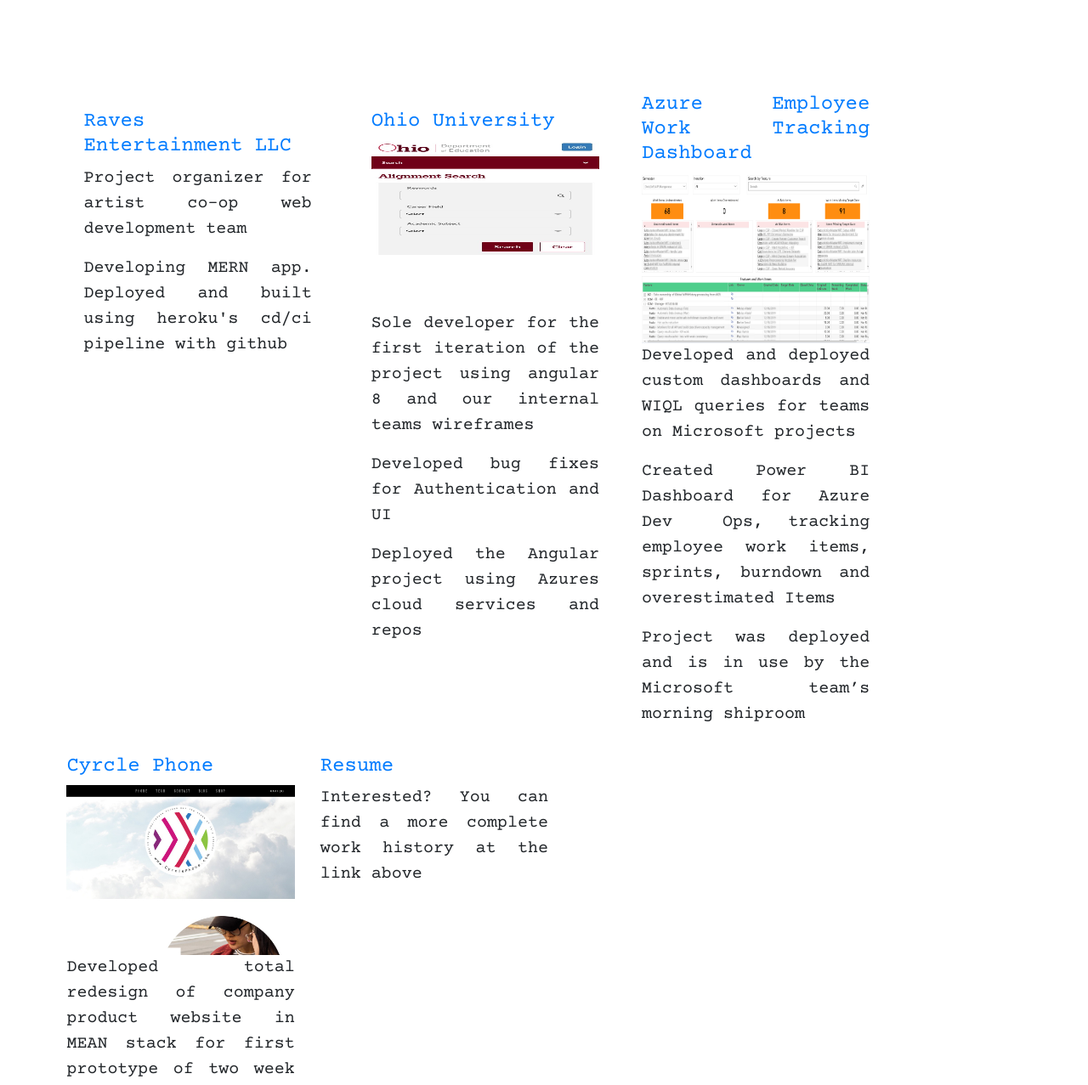
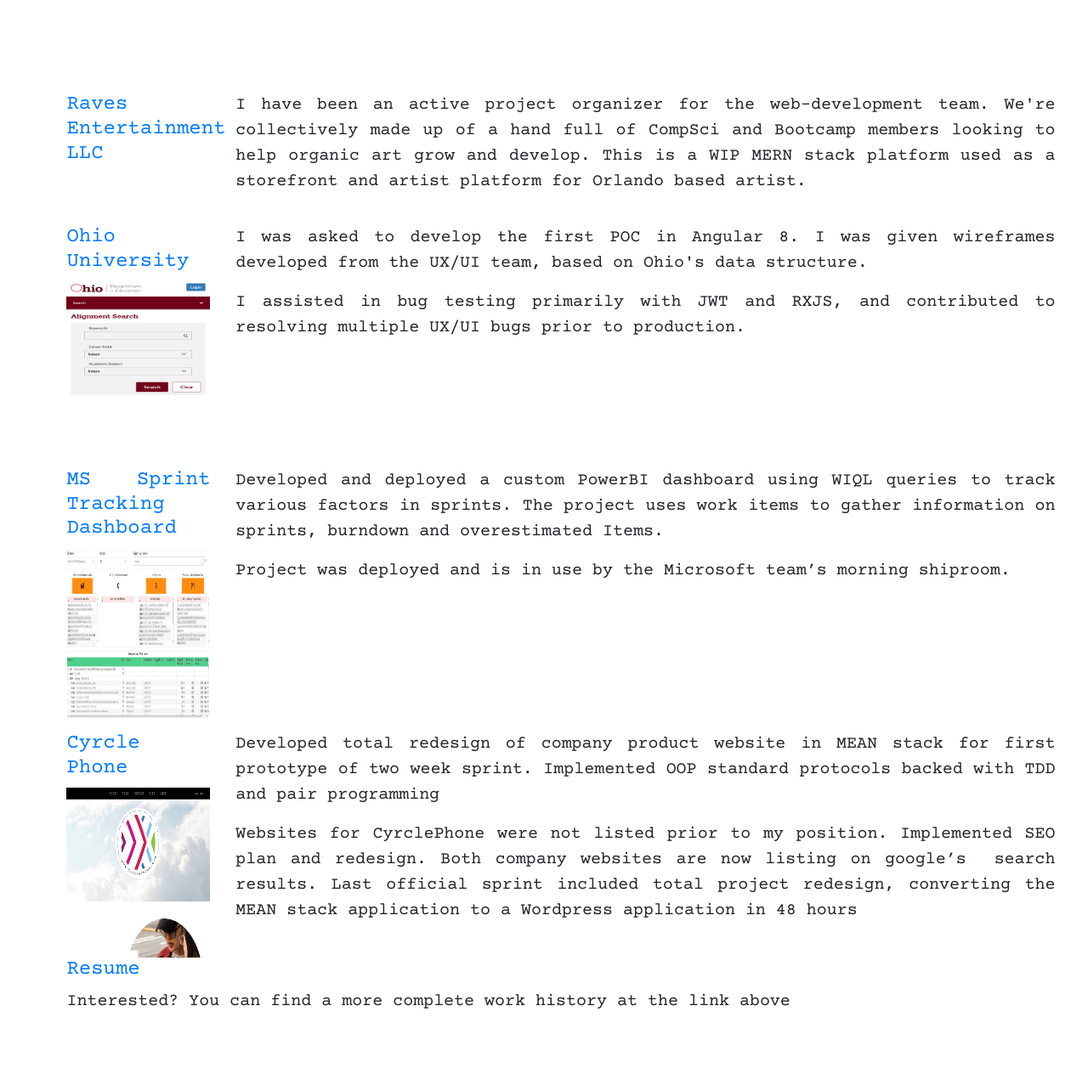
Before and after one commit to Hanleyjames/Hanleyjames.github.io, a plain HTML site: page index.html in a window 1280 px wide. Shown: the part 1978-3255 px from the top of the page at 85% size. Drawn offline with nearby package versions, Linux system fonts and the light colour scheme.

Commit message:
Redesign portfolio section

```diff
--- a/index.html
+++ b/index.html
@@ -55,37 +55,49 @@
     <section id="portfolio-section">
       <h3 class="section-title">Portfolio</h3>
       <div class="content">
-        <ul class="row">
-          <li class="col-12 col-md-6 col-lg-3 portfolio-item">
-            <a href="https://github.com/Hanleyjames/jimraves" style="text-decoration: none;"><h4>Raves Entertainment LLC</h4></a>
-            <p>Project organizer for artist co-op web development team</p>
-            <p>Developing MERN app. Deployed and built using heroku's cd/ci pipeline with github</p>
+        <ul >
+          <li class="row">
+            <a href="https://github.com/Hanleyjames/jimraves" style="text-decoration: none;" class="col-md-2"><h4>Raves Entertainment LLC</h4></a>
+            <p class="col-md-10">I have been an active project organizer for the web-development team. We're collectively made up of a hand full of CompSci and Bootcamp members looking to help organic art grow and develop. This is a WIP MERN stack platform used as a storefront and artist platform for Orlando based artist.</p>
+
           </li>
-          <li class="col-12 col-md-6 col-lg-3 portfolio-item">
+          <li class="portfolio-item row">
+            <div class="col-md-2">
               <a href="https://standardsbydesigndev.education.ohio.gov/ "style="text-decoration: none;"><h4>Ohio University</h4></a>
               <img class="website-screenshot" src="assets/OhioWebPage.jpg"/>
-            <p>Sole developer for the first iteration of the project using angular 8 and our internal teams wireframes</p>
-            <p>Developed bug fixes for Authentication and UI</p>
-            <p>Deployed the Angular project using Azures cloud services and repos</p>
+            </div>
+            <div class="col-md-10">
+              <p>I was asked to develop the first POC in Angular 8. I was given wireframes developed from the UX/UI team, based on Ohio's data structure.</p>
+              <p>I assisted in bug testing primarily with JWT and RXJS, and contributed to resolving multiple UX/UI bugs prior to production.</p>
+            </div>
           </li>
-          <li class="col-12 col-md-6 col-lg-3 portfolio-items">
-            <a href="./azure.html" style="text-decoration: none;"><h4>Azure Employee Work Tracking Dashboard</h4></a>
+          <li class="row portfolio-items">
+            <div class="col-md-2">
+              <a href="./azure.html" style="text-decoration: none;"><h4>MS Sprint Tracking Dashboard</h4></a>
               <img class="website-screenshot" src="assets/worktracking2.png"/>
-            <p>Developed and deployed custom dashboards and WIQL queries for teams on Microsoft projects</p>
-            <p>Created Power BI Dashboard for Azure Dev  Ops, tracking employee work items, sprints, burndown and overestimated Items</p>
-            <p>Project was deployed and is in use by the Microsoft team’s morning shiproom</p>
+            </div>
+            <div class="col-md-10">
+              <p>Developed and deployed a custom PowerBI dashboard using WIQL queries to track various factors in sprints. The project uses work items to gather information on sprints, burndown and overestimated Items.</p>
+              <p>Project was deployed and is in use by the Microsoft team’s morning shiproom.</p>
+            </div>
           </li>
         </ul>
-        <ul class="row">
-          <li class="col-12 col-md-6 col-lg-3 portfolio-items">
+        <ul >
+          <li class="row portfolio-items">
+            <div class="col-md-2">
               <a href="https://www.cyrclephone.com/" style="text-decoration: none;"><h4>Cyrcle Phone</h4></a>
               <img class="website-screenshot" src="assets/cyrclephone.jpg"/>
+            </div>
+            <div class="col-md-10">
               <p>Developed total redesign of company product website in MEAN stack for first prototype of two week sprint. Implemented OOP standard protocols backed with TDD and pair programming</p>
               <p>Websites for CyrclePhone were not listed prior to my position. Implemented SEO plan and redesign. Both company websites are now listing on google’s  search results. Last official sprint included total project redesign, converting the MEAN stack application to a Wordpress application in 48 hours</p>
+            </div>
           </li>
-          <li class="col-12 col-md-6 col-lg-3 portfolio-items">
+          <li class="row portfolio-items">
+            <div class="col-md-12">
               <a href="./assets/8_20_20HanleyCV.pdf"><h4>Resume</h4></a>
               <p>Interested? You can find a more complete work history at the link above</p>
+            </div>
           </li>
         </ul>
       </div>
```
Lines whose indentation alone changed are shown as unchanged.
